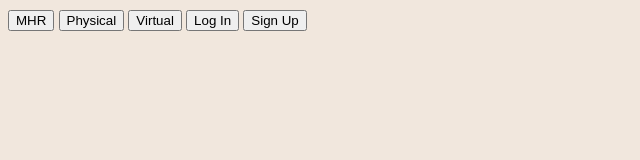
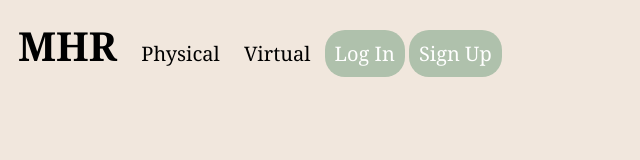
Before and after one commit to comp426-2022-spring/a99-mira, a website: page public/index.html in a window 1280 px wide. Shown: the whole page, without its empty margins (0-640 px from the left). Drawn offline with Linux system fonts and the light colour scheme.

Commit message:
button colors

```diff
--- a/public/index.html
+++ b/public/index.html
@@ -8,10 +8,10 @@
 <body>
     <nav>
         <button id="homeButton" onclick="div('home')">MHR</button>
-        <button id="physicalButton" onclick="div('physical')">Physical</button>
-        <button id="virtualButton" onclick="div('virtual')">Virtual</button>
-        <button id="loginButton" onclick="div('login')">Log In</button>
-        <button id="signupButton" onclick="div('signup')">Sign Up</button>
+        <button id="physicalButton" class="resourceButtons" onclick="div('physical')">Physical</button>
+        <button id="virtualButton" class="resourceButtons" onclick="div('virtual')">Virtual</button>
+        <button id="loginButton" class="userButtons" onclick="div('login')">Log In</button>
+        <button id="signupButton" class="userButtons" onclick="div('signup')">Sign Up</button>
     </nav>
 
     <div id="home" class="hidden">
--- a/public/style.css
+++ b/public/style.css
@@ -6,6 +6,35 @@ body {
     font-family: Georgia, serif;
     background-color: rgb(241, 231, 221);
 }
+
+
+
+button {
+    font: 20px Georgia, serif;
+    background: none;
+    border: none;
+    border-radius: 20px;
+    padding: 10px;
+}
+button:hover {
+    background: rgb(225, 208, 191);
+}
+
+#homeButton {
+    font-size: 40px;
+    font-weight: bold;
+    border-radius: 30px;
+}
+
+.userButtons {
+    color: #FFFFFF;
+    background:rgb(175, 193, 172);
+}
+.userButtons:hover {
+    background: rgb(132, 152, 129);
+}
+
+
 
   * {
     box-sizing: border-box;
```
